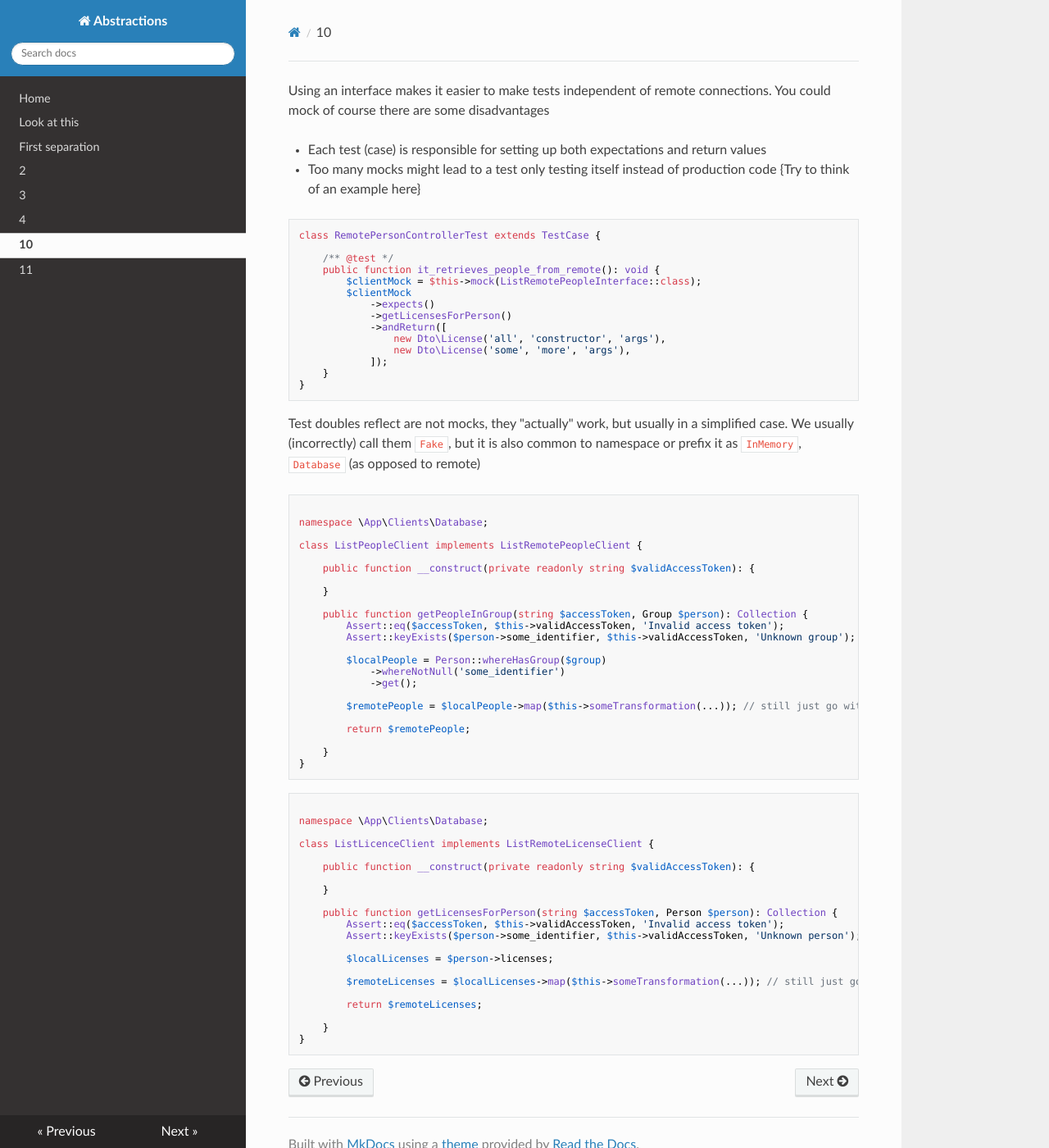
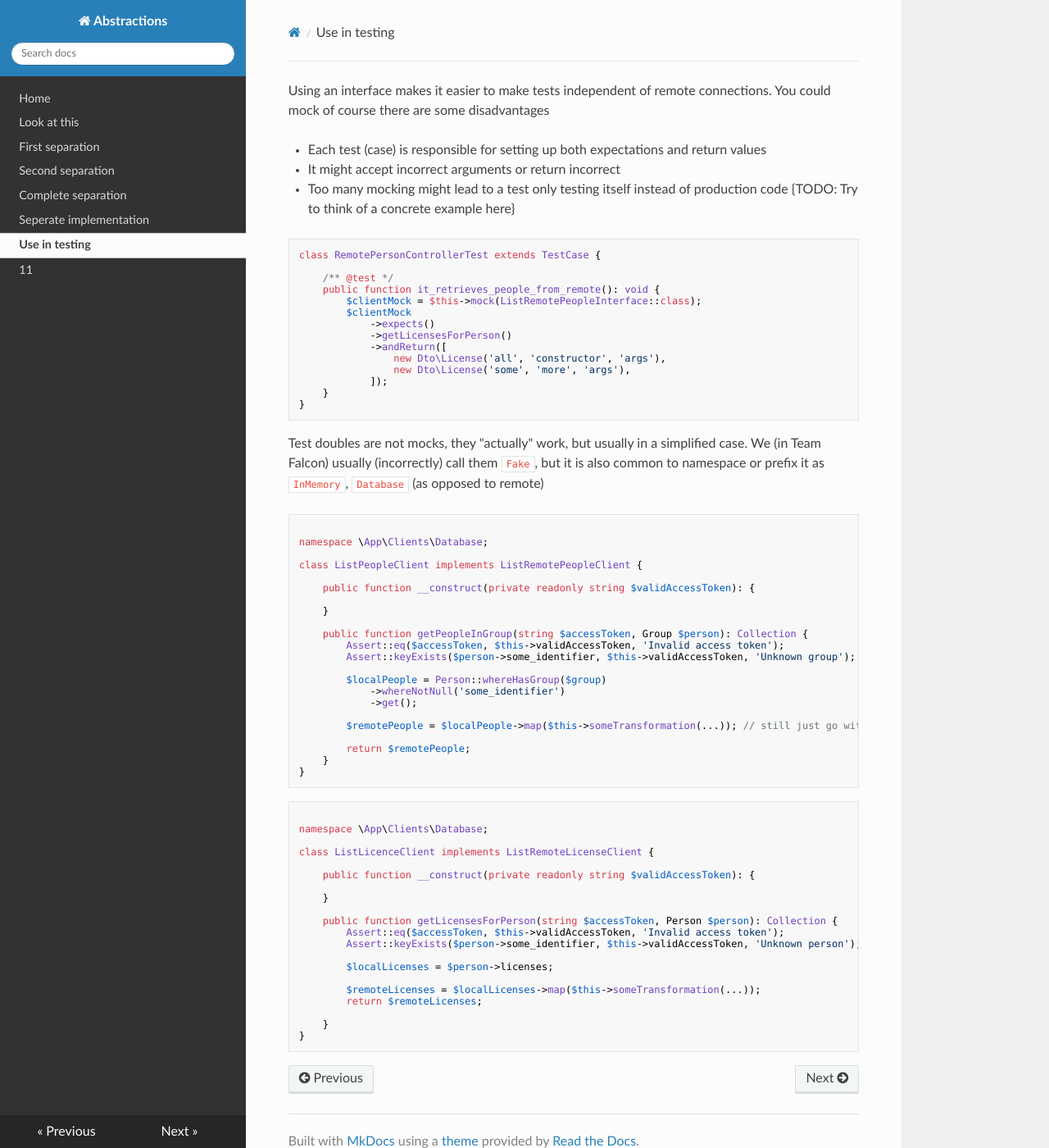
Before and after one commit to jaspermutsaerts-paqt/adaptable-code, an MkDocs documentation site: the page built from docs/10-mocks-vs-test-doubles.md, in a window 1280 px wide and 1400 px high. Shown: the whole window at 82% size. Built offline with MkDocs 1.6.1, drawn with Linux system fonts in a browser that asks for light colours; nearby versions of some CDN libraries.

Commit message:
mocks vs test doubles

````diff
--- a/docs/10-mocks-vs-test-doubles.md
+++ b/docs/10-mocks-vs-test-doubles.md
@@ -2,9 +2,9 @@ Using an interface makes it easier to make tests independent of remote connectio
 You could mock of course there are some disadvantages
 
 - Each test (case) is responsible for setting up both expectations and return values
-
-- Too many mocks might lead to a test only testing itself instead of production code
-{Try to think of an example here}
+- It might accept incorrect arguments or return incorrect
+- Too many mocking might lead to a test only testing itself instead of production code
+{TODO: Try to think of a concrete example here}
 
 ```php
 class RemotePersonControllerTest extends TestCase {
@@ -25,8 +25,8 @@ class RemotePersonControllerTest extends TestCase {
 
 
 
-Test doubles reflect are not mocks, they "actually" work, but usually in a simplified case.
-We usually (incorrectly) call them `Fake`, but it is also common to namespace or prefix it as `InMemory`, `Database` (as opposed to remote)
+Test doubles are not mocks, they "actually" work, but usually in a simplified case.
+We (in Team Falcon) usually (incorrectly) call them `Fake`, but it is also common to namespace or prefix it as `InMemory`, `Database` (as opposed to remote)
 
 
 ```php
@@ -50,7 +50,6 @@ class ListPeopleClient implements ListRemotePeopleClient {
         $remotePeople = $localPeople->map($this->someTransformation(...)); // still just go with it
 
         return $remotePeople;
-
     }
 }
 ```
@@ -73,8 +72,7 @@ class ListLicenceClient implements ListRemoteLicenseClient {
 
         $localLicenses = $person->licenses;
 
-        $remoteLicenses = $localLicenses->map($this->someTransformation(...)); // still just go with it
-
+        $remoteLicenses = $localLicenses->map($this->someTransformation(...));
         return $remoteLicenses;
 
     }
--- a/mkdocs.yml
+++ b/mkdocs.yml
@@ -3,10 +3,10 @@ nav:
   - Home: 0-index.md
   - Look at this: 0-look-at-this.md
   - First separation: 1-first-separation.md
-  - 2: 2-separate-interfaces-subject.md
-  - 3: 3-separate-interfaces-functionality.md
-  - 4: 4-large-clients.md
-  - 10: 10-mocks-vs-test-doubles.md
+  - Second separation: 2-separate-interfaces-subject.md
+  - Complete separation: 3-separate-interfaces-functionality.md
+  - Seperate implementation: 4-large-clients.md
+  - Use in testing: 10-mocks-vs-test-doubles.md
   - 11: 11-mutability-doubles.md
 
 
````
